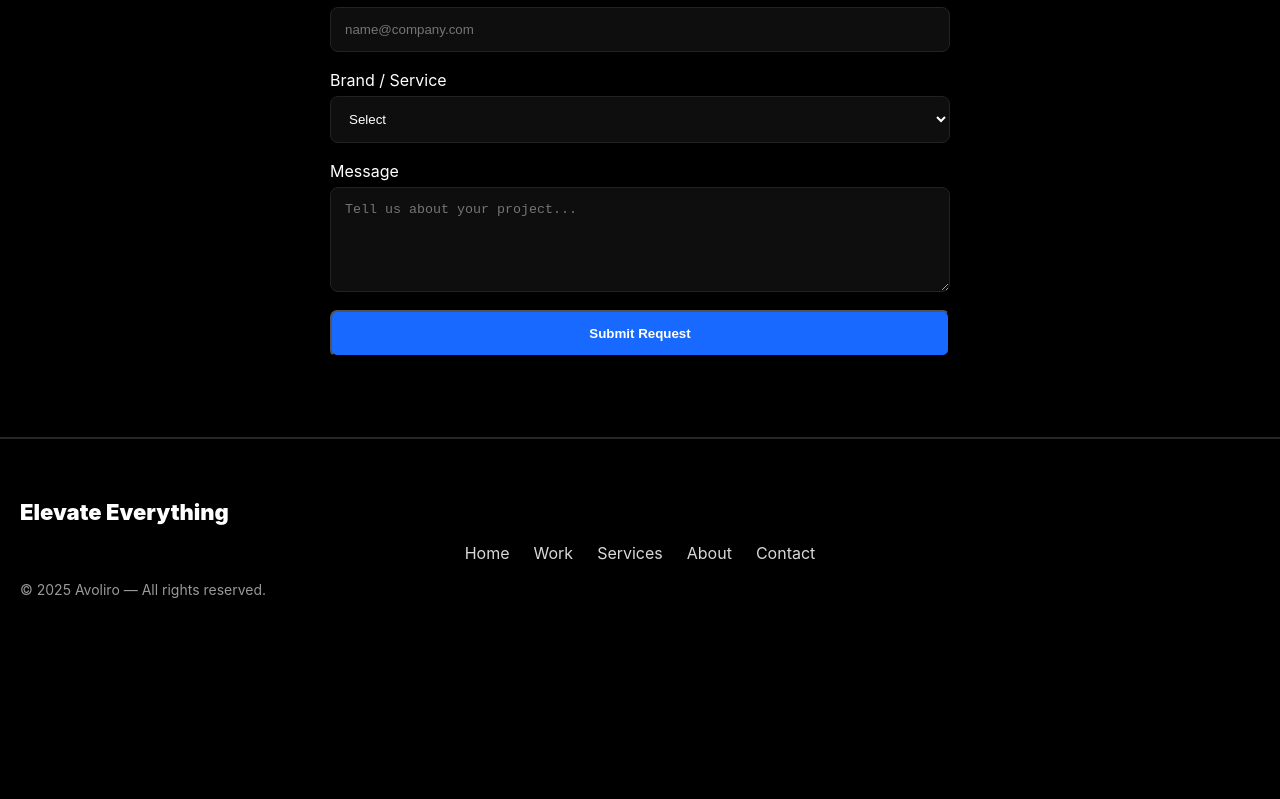
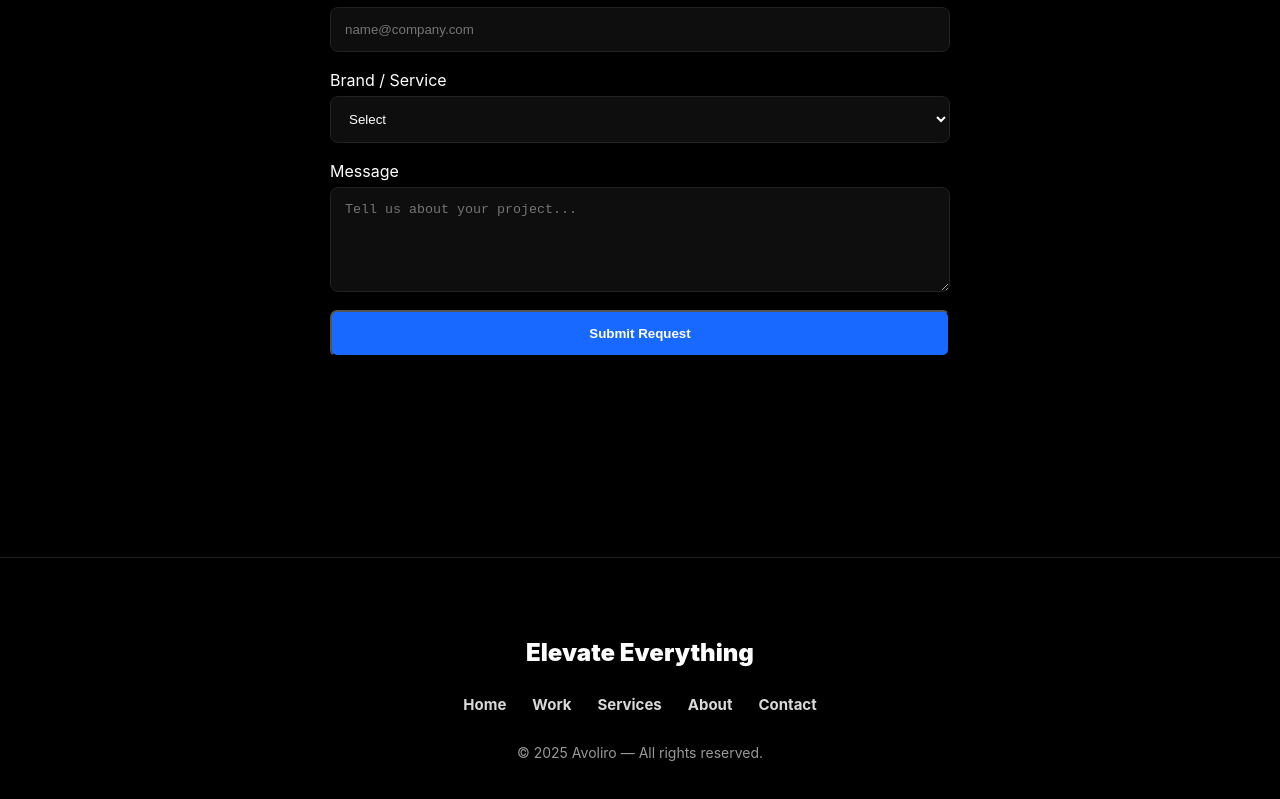
Before and after one commit to FABgaming-lol/AVOLIRO, a React (Vite) app: page /contact in a window 1280 px wide. Shown: the part 353-1152 px from the top of the page. Before the commit the page ends 1011 px from the top, so only its background shows below. Built offline with nearby package versions, Linux system fonts and the light colour scheme.

Commit message:
Update global.css

```diff
--- a/src/styles/global.css
+++ b/src/styles/global.css
@@ -365,28 +365,46 @@ ABOUT PAGE
 FOOTER
 ============================================ */
 .footer-shell {
-  border-top: 2px solid rgba(255,255,255,0.15);
-  padding: 60px 20px;
+  width: 100%;
+  background: #000;
+  padding: 80px 20px;
+  text-align: center;
+  margin-top: 120px;
+  border-top: 1px solid rgba(255, 255, 255, 0.12);
+  backdrop-filter: blur(12px);
 }
 
 
 .footer-links {
   display: flex;
   justify-content: center;
-  gap: 24px;
-  margin: 18px 0;
+  gap: 26px;
+  margin-bottom: 30px;
+}
+
+.footer-links a {
+  font-size: 15px;
+  font-weight: 700;
   opacity: 0.85;
+  transition: opacity 0.25s;
+}
+
+.footer-links a:hover {
+  opacity: 1;
+  color: #1769ff;
 }
 
 .footer-tagline {
-  font-size: 22px;
+  font-size: 24px;
   font-weight: 900;
   opacity: 1;
+  margin-bottom: 28px;
 }
 
 .footer-meta {
   font-size: 14px;
   opacity: 0.6;
+  margin-top: 24px;
 }
 
 /* ============================================
```
